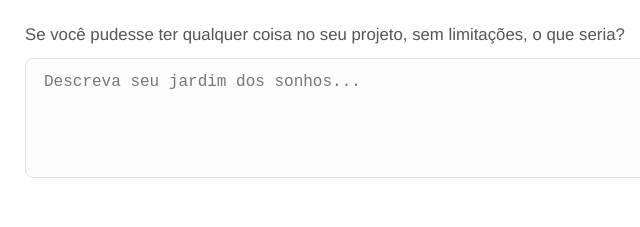
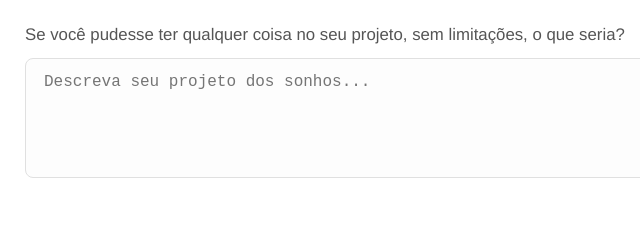
Before and after one commit to CCM06/INFOR, a plain HTML site: page index.html in a window 1280 px wide. Shown: the part 3488-3715 px from the top of the page, 219-859 px from the left. Drawn offline with Linux system fonts and the light colour scheme.

Commit message:
Update index.html

```diff
--- a/index.html
+++ b/index.html
@@ -499,7 +499,7 @@
 
                 <div class="form-group">
                     <label for="sonho_jardim">Se você pudesse ter qualquer coisa no seu projeto, sem limitações, o que seria?</label>
-                    <textarea id="sonho_jardim" name="sonho_jardim" placeholder="Descreva seu jardim dos sonhos..."></textarea>
+                    <textarea id="sonho_jardim" name="sonho_jardim" placeholder="Descreva seu projeto dos sonhos..."></textarea>
                 </div>
             </section>
 
```
